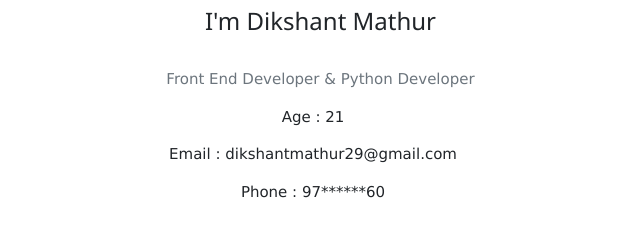
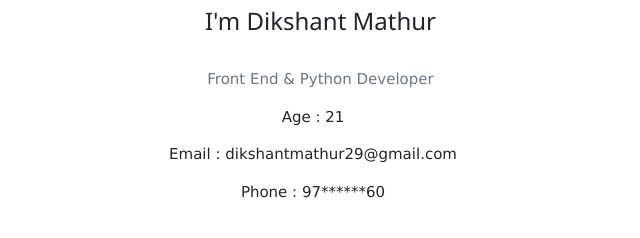
Before and after one commit to dikshantmathur/Resume-Assignment, a plain HTML site: page index.html in a window 1280 px wide. Shown: the part 479-717 px from the top of the page, 327-967 px from the left. Drawn offline with nearby package versions, Linux system fonts and the light colour scheme.

Commit message:
Update index.html

```diff
--- a/index.html
+++ b/index.html
@@ -54,7 +54,7 @@
 								<br>
 									<h3 class="display ml-3 text-center">I'm Dikshant Mathur</h3>
 									<br>
-									<p class="text-muted ml-3 text-center">Front End Developer & Python Developer</p>
+									<p class="text-muted ml-3 text-center">Front End & Python Developer</p>
 									<div class="container">
 
 											<p class=" text-center">Age : 21</p>
```
